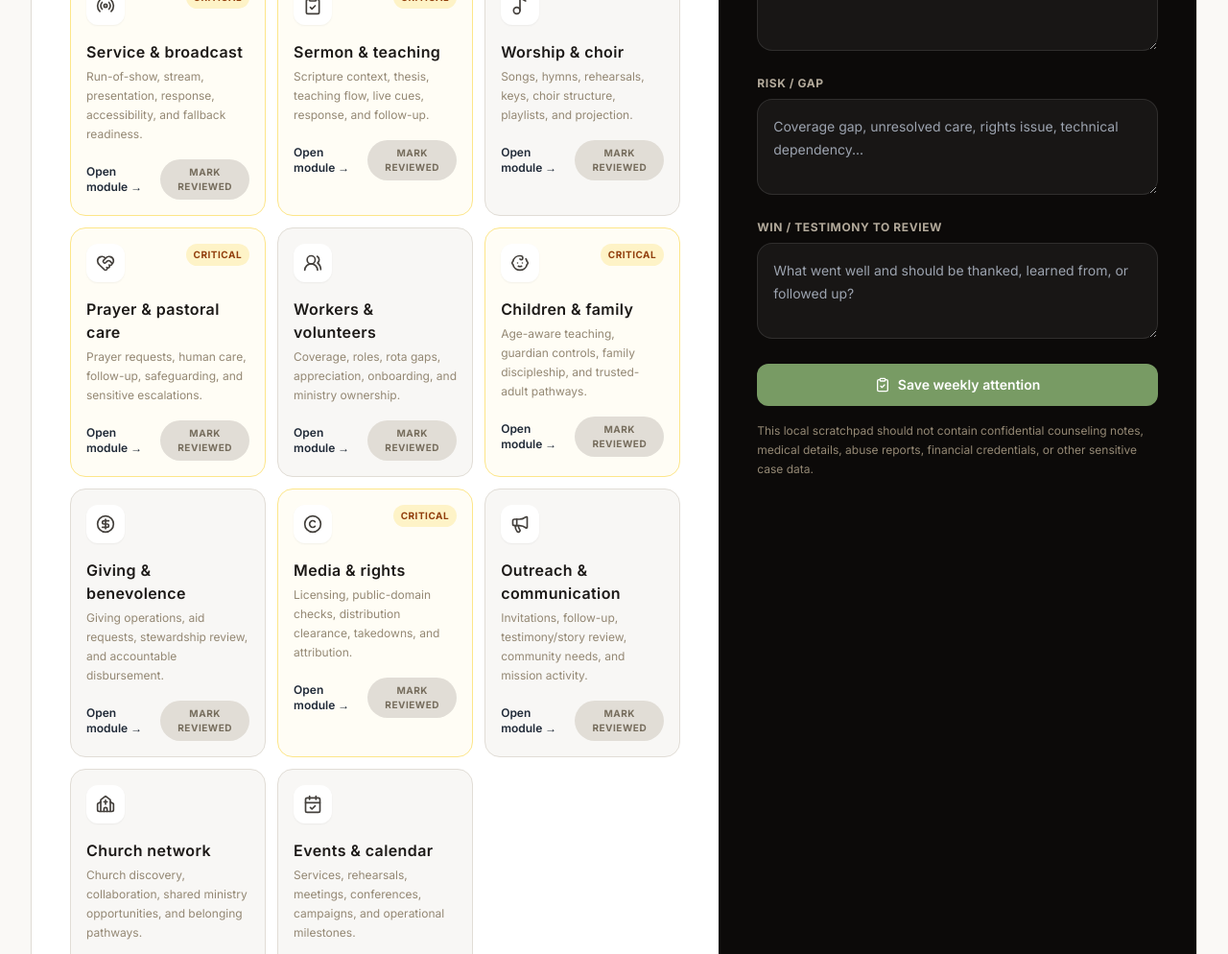
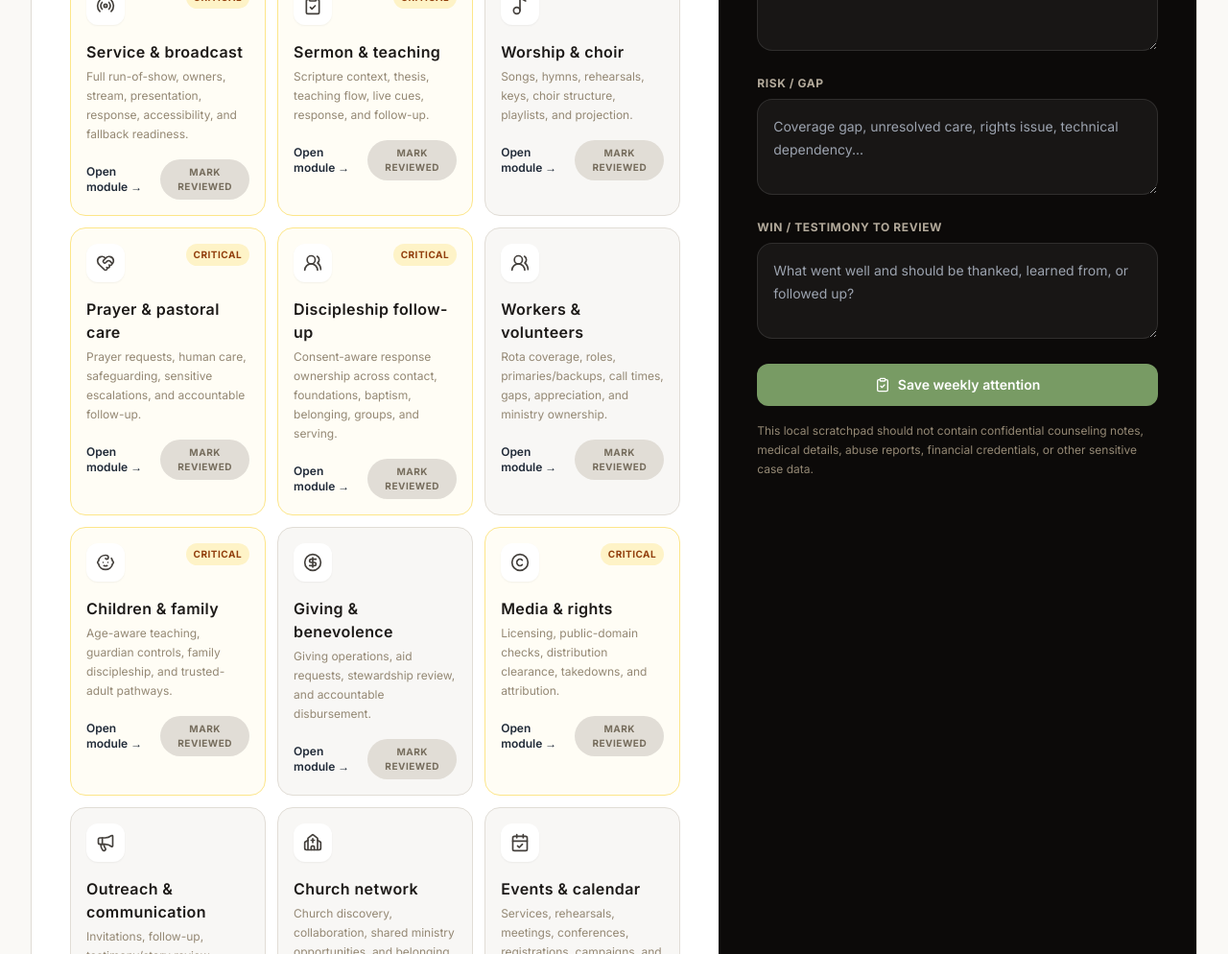
Before and after one commit to TechCodinz/digital-church-os, a Next.js app: page /command-center in a window 1280 px wide. Shown: the part 476-1470 px from the top of the page at 96% size. Built offline with nearby package versions, Linux system fonts and the light colour scheme; no server answers.

Commit message:
wire service planning and discipleship follow-up into command deck

```diff
--- a/components/ministry/ChurchOperationsCommandDeck.tsx
+++ b/components/ministry/ChurchOperationsCommandDeck.tsx
@@ -29,17 +29,18 @@ type Area = {
 };
 
 const areas: Area[] = [
-  { id: 'service', title: 'Service & broadcast', description: 'Run-of-show, stream, presentation, response, accessibility, and fallback readiness.', href: '/live-service', icon: Radio, critical: true },
+  { id: 'service', title: 'Service & broadcast', description: 'Full run-of-show, owners, stream, presentation, response, accessibility, and fallback readiness.', href: '/service-planner', icon: Radio, critical: true },
   { id: 'sermon', title: 'Sermon & teaching', description: 'Scripture context, thesis, teaching flow, live cues, response, and follow-up.', href: '/sermons', icon: ClipboardCheck, critical: true },
   { id: 'worship', title: 'Worship & choir', description: 'Songs, hymns, rehearsals, keys, choir structure, playlists, and projection.', href: '/choir', icon: Music2 },
-  { id: 'care', title: 'Prayer & pastoral care', description: 'Prayer requests, human care, follow-up, safeguarding, and sensitive escalations.', href: '/care', icon: HeartHandshake, critical: true },
-  { id: 'people', title: 'Workers & volunteers', description: 'Coverage, roles, rota gaps, appreciation, onboarding, and ministry ownership.', href: '/workers', icon: UsersRound },
+  { id: 'care', title: 'Prayer & pastoral care', description: 'Prayer requests, human care, safeguarding, sensitive escalations, and accountable follow-up.', href: '/care', icon: HeartHandshake, critical: true },
+  { id: 'follow-up', title: 'Discipleship follow-up', description: 'Consent-aware response ownership across contact, foundations, baptism, belonging, groups, and serving.', href: '/admin/follow-up', icon: UsersRound, critical: true },
+  { id: 'people', title: 'Workers & volunteers', description: 'Rota coverage, roles, primaries/backups, call times, gaps, appreciation, and ministry ownership.', href: '/workers', icon: UsersRound },
   { id: 'children', title: 'Children & family', description: 'Age-aware teaching, guardian controls, family discipleship, and trusted-adult pathways.', href: '/children', icon: Baby, critical: true },
   { id: 'giving', title: 'Giving & benevolence', description: 'Giving operations, aid requests, stewardship review, and accountable disbursement.', href: '/giving', icon: CircleDollarSign },
   { id: 'rights', title: 'Media & rights', description: 'Licensing, public-domain checks, distribution clearance, takedowns, and attribution.', href: '/media-rights', icon: Copyright, critical: true },
   { id: 'outreach', title: 'Outreach & communication', description: 'Invitations, follow-up, testimony/story review, community needs, and mission activity.', href: '/activities', icon: Megaphone },
   { id: 'network', title: 'Church network', description: 'Church discovery, collaboration, shared ministry opportunities, and belonging pathways.', href: '/church-network', icon: Church },
-  { id: 'calendar', title: 'Events & calendar', description: 'Services, rehearsals, meetings, conferences, campaigns, and operational milestones.', href: '/events', icon: CalendarCheck },
+  { id: 'calendar', title: 'Events & calendar', description: 'Services, rehearsals, meetings, conferences, registrations, campaigns, and readiness.', href: '/events', icon: CalendarCheck },
 ];
 
 function storageKey() {
```
